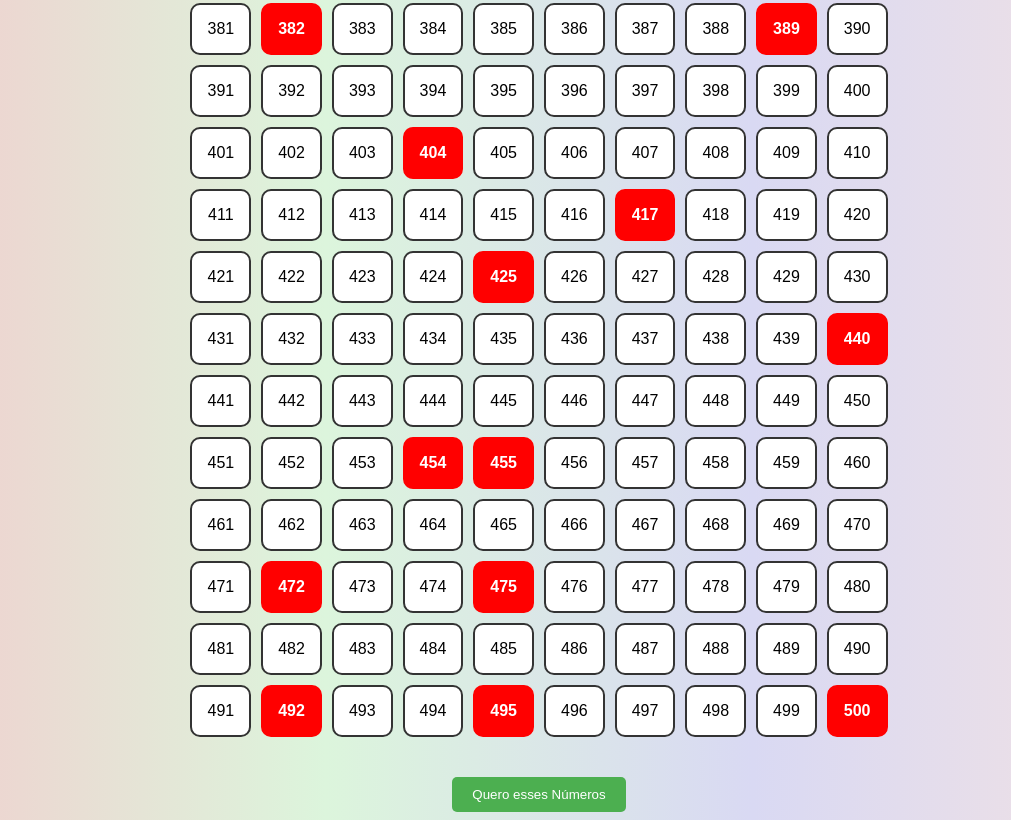
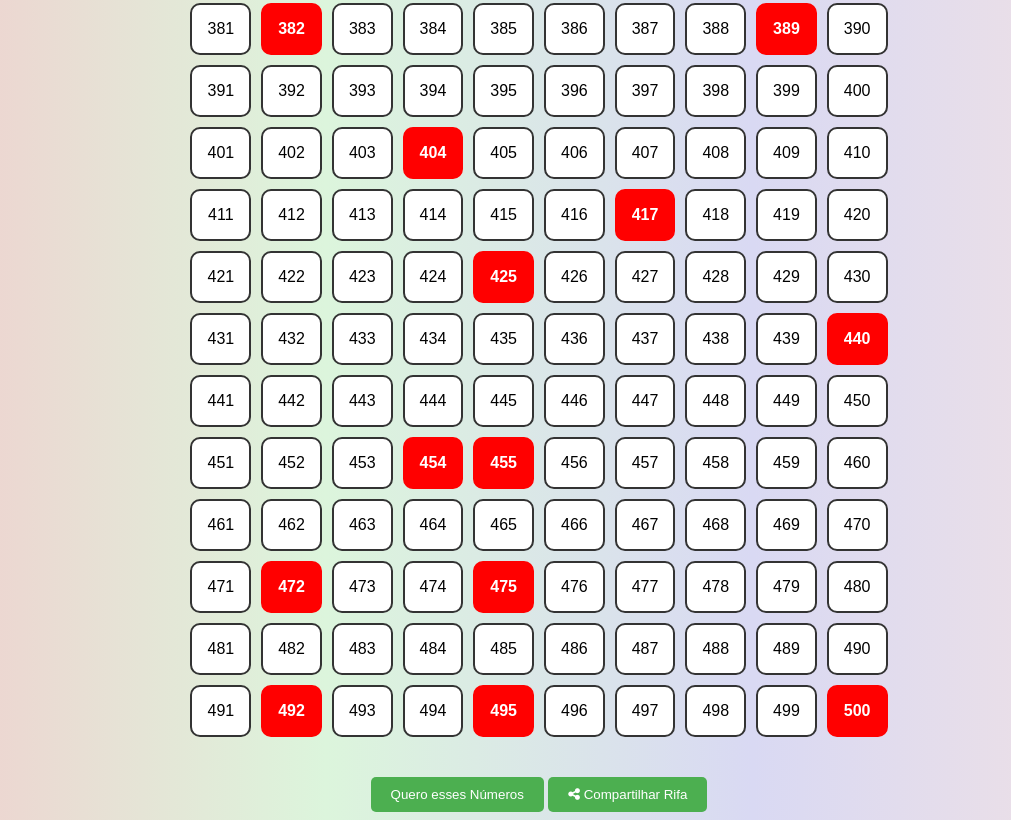
Before and after one commit to Wallace9607/rifa, a plain HTML site: page escolha.html in a window 1280 px wide. Shown: the part 2489-3309 px from the top of the page, without its empty margins (101-1112 px from the left). Drawn offline with Linux system fonts and the light colour scheme.

Commit message:
Update escolha.html

```diff
--- a/escolha.html
+++ b/escolha.html
@@ -4,6 +4,7 @@
     <meta charset="UTF-8">
     <meta name="viewport" content="width=device-width, initial-scale=1.0">
     <title>Escolha seus Números</title>
+    <link rel="stylesheet" href="https://cdnjs.cloudflare.com/ajax/libs/font-awesome/6.5.0/css/all.min.css">
     <link rel="stylesheet" href="style.css">
 </head>
 <body>
@@ -19,7 +20,10 @@
     <div id="rifa-grid"></div>
 
     <button id="btnEscolher" style="margin-top: 20px;">Quero esses Números</button>
-
+    <button id="btnCompartilhar" class="btnCompartilhar">
+    <i class="fas fa-share-alt"></i> Compartilhar Rifa
+    </button>
     <script src="escolha.js"></script>
 </body>
+
 </html>
```
